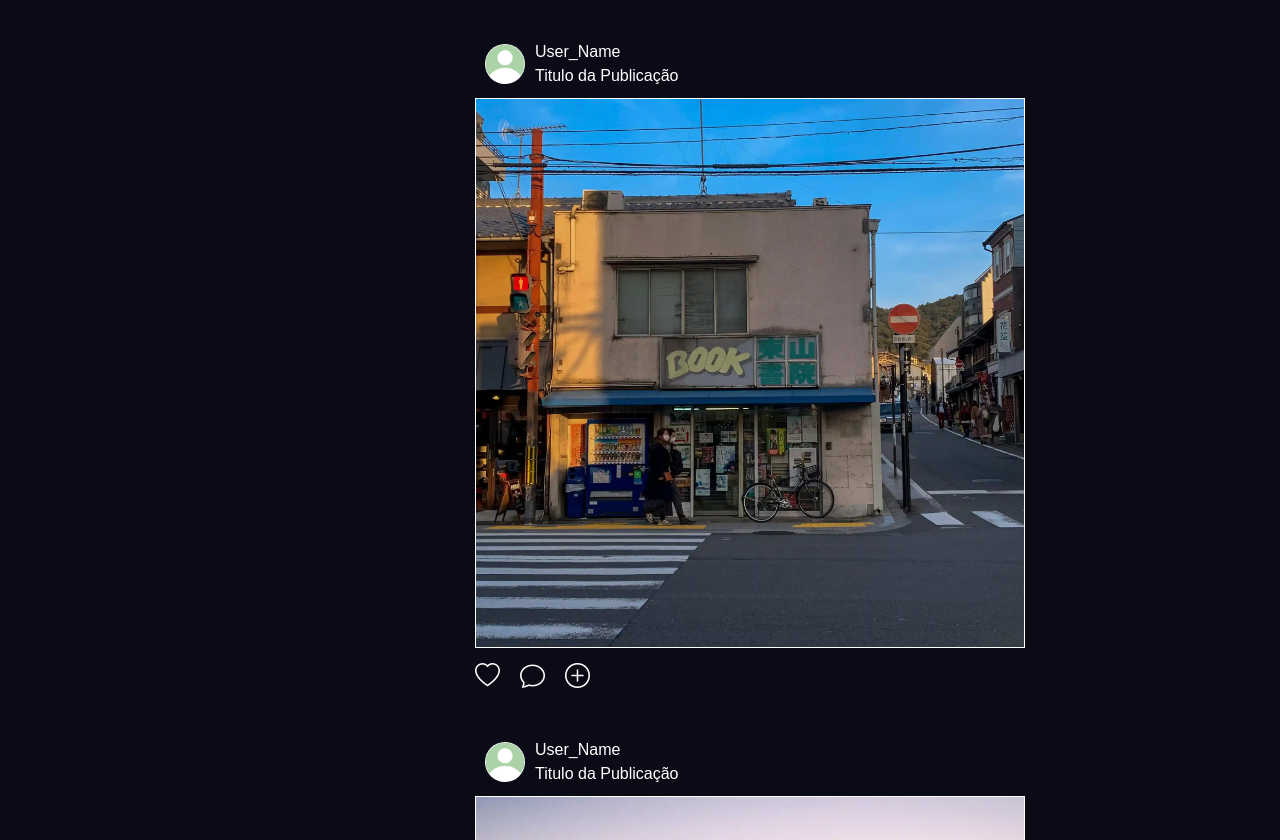
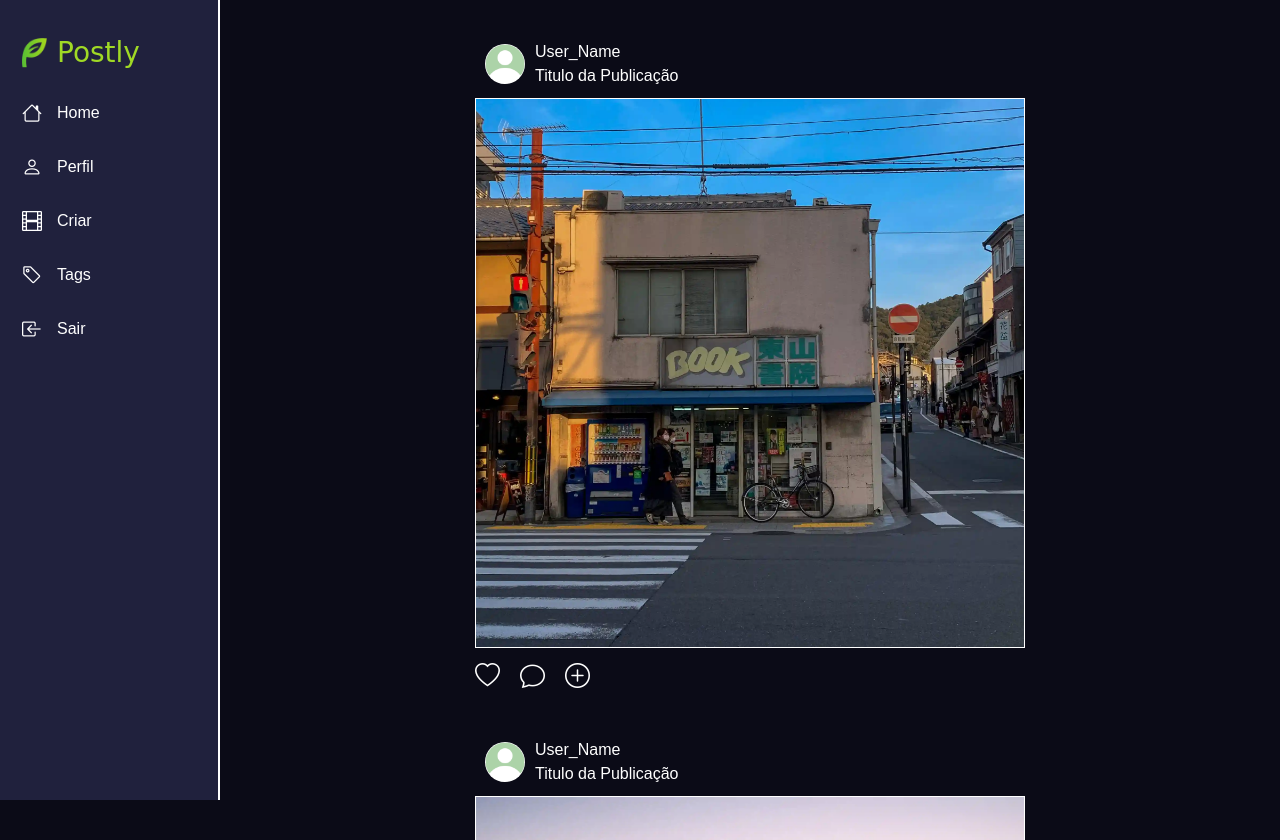
Before and after one commit to Jvictoroak/Exp_Criativa, a Python web app: template templates/index.html in a window 1280 px wide. Shown: the top 840 px of the page. Run offline with Jinja, Linux system fonts and the light colour scheme; the template is opened without the code that fills it, so the values that code supplies are empty.

Commit message:
js components

```diff
--- a/templates/index.html
+++ b/templates/index.html
@@ -5,11 +5,100 @@
     <meta name="viewport" content="width=device-width, initial-scale=1.0">
     <link rel="stylesheet" href="../static/css/index.css">
     <link rel="stylesheet" href="../static/styles.css">
+    <link rel="stylesheet" href="../static/css/navbar.css">
+    <link rel="stylesheet" href="../static/css/tagbar.css">
+    <link rel="stylesheet" href="../static/css/criar.css">
     <link rel="stylesheet" href="https://cdn.jsdelivr.net/npm/bootstrap-icons@1.10.3/font/bootstrap-icons.css">
     <title>Home</title>
 </head>
 <body>
-    <section id="navbar" class="navbar"></section>
+    <section id="navbar" class="navbar">
+        <section class="sidebar conteudo-esq">
+            <div class="logo">
+                <div class="imagem-container"><img src="../../../theme/assets/img/logo.webp" alt="" class="imagem"></div>
+                <div class="texto">Postly</div>
+            </div>
+            <a href="/theme/templates/index.html" class="menu-item">
+                <i class="bi bi-house"></i>
+                <span class="texto">Home</span>
+            </a>
+            <a href="/theme/templates/perfil.html" class="menu-item">
+                <i class="bi bi-person"></i>
+                <span class="texto">Perfil</span>
+            </a>
+            <div class="menu-item" id="menu-criar">
+                <i class="bi bi-film"></i>
+                <span class="texto">Criar</span>
+            </div>
+            <div class="menu-item menu-tag" id="menu-tag">
+                <i class="bi bi-tag"></i>
+                <span class="texto">Tags</span>
+                <section id="tagbar">
+                    <section class="tagbar" id="tagbar-conteudo">
+                        <div class="conteudo">
+                            <div class="tags-foto">
+                                <div class="texto"><p>Tags:</p></div>
+                                <div class="tags">
+                                    <div class="texto ativo"><p>Tag 1</p></div>
+                                    <div class="texto ativo"><p>Tag 2</p></div>
+                                    <div class="texto"><p>Tag 3</p></div>
+                                    <div class="texto"><p>Tag 4</p></div>
+                                    <div class="texto"><p>Tag 5</p></div>
+                                    <div class="texto"><p>Tag 6</p></div>
+                                    <div class="texto"><p>Tag 7</p></div>
+                                </div>
+                            </div>
+                        </div>
+                    </section>
+                </section>
+            </div>
+            <a href="/theme/templates/login.html" class="menu-item">
+                <i class="bi bi-box-arrow-in-left"></i>
+                <span class="texto">Sair</span>
+            </a>
+            <section id="criar">
+                <div class="criar">
+                    <div class="conteudo">
+                      <form action="" class="formulario">
+                        <input type="file" id="criar-imagem" class="item criar-imagem" accept="image/png, image/jpeg, image/jpg, image/gif" required>
+
+                        <label for="texto-input">Titulo da Publicação:</label>
+                        <input type="text" id="texto-input" class="item" required>
+
+                        <div class="tags">
+                          <div class="texto"><p>Tags da Publicação:</p></div>
+                          <div class="seletor">
+                            <label class="tag texto t1">
+                              <input type="checkbox" name="tags" value="lorem ipsum"> <p>Tag 1</p>
+                            </label>
+                            <label class="tag texto t1">
+                              <input type="checkbox" name="tags" value="lorem"> <p>Tag 1</p>
+                            </label>
+                            <label class="tag texto t1">
+                              <input type="checkbox" name="tags" value="lorem ipsum">  <p>Tag 3</p>
+                            </label>
+                            <label class="tag texto t1">
+                              <input type="checkbox" name="tags" value="lorem"> <p>Tag 4</p>
+                            </label>
+                            <label class="tag texto t1">
+                              <input type="checkbox" name="tags" value="lorem ipsum">  <p>Tag 5</p>
+                            </label>
+                            <label class="tag texto t1">
+                              <input type="checkbox" name="tags" value="lorem"> <p>Tag 6</p>
+                            </label>
+                            <label class="tag texto t1">
+                              <input type="checkbox" name="tags" value="lorem ipsum">  <p>Tag 7</p>
+                            </label>
+                          </div>
+                        </div>
+                        <input type="submit" value="PUBLICAR" class="item publicar">
+                      </form>
+                      <div id="fechar-criar" class="fechar">X</div>
+                    </div>
+                </div>
+            </section>
+        </section>
+    </section>
     <main>
         <section class="scroll conteudo-cen">
             <div class="conteudo-1000">
@@ -149,9 +238,9 @@
         </section>
     </main>
     <!-- <section id="tagbar"></section> -->
-    <script src="../component/navbar/component.js"></script>
-    <script src="../component/tagbar/component.js"></script>
-    <script src="../component/criar/component.js"></script>
-    <script src="../assets/pages/js/index.js"></script>
+    <script src="../component/navbar/navbar.js"></script>
+    <script src="../component/tagbar/tagbar.js"></script>
+    <script src="../component/criar/criar.js"></script>
+    <script src="../static/js/index.js"></script>
 </body>
 </html>
```
Also changed, not shown: static/js/geral/criar.js (added), static/js/geral/navbar.js (added), static/js/geral/tagbar.js (added), static/js/index.js (renamed from off/home/theme/assets/pages/js/index.js), static/js/login.js (renamed from off/home/theme/assets/pages/js/login.js), static/js/perfil.js (renamed from off/home/theme/assets/pages/js/perfil.js), static/js/register.js (renamed from off/home/theme/assets/pages/js/register.js).
